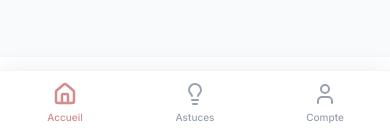
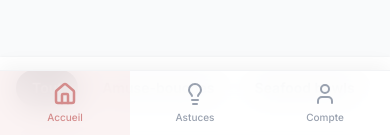
Before and after one commit to SatoshiJr1/wagnousokhnasi, a React (Vite) app in the folder frontend/: page / in a window 390 px wide. Shown: the part 709-844 px from the top of the page. Built offline with nearby package versions, Linux system fonts and the light colour scheme; no server answers; a web font is replaced by a local one.

Commit message:
feat: add PWA update prompt for better deployment experience

```diff
--- a/frontend/src/components/Layout.jsx
+++ b/frontend/src/components/Layout.jsx
@@ -31,25 +31,31 @@ const Layout = ({ children }) => {
       <ReloadPrompt />
 
       {/* Mobile Bottom Navigation */}
-      <div className="fixed bottom-0 left-0 right-0 bg-white border-t border-gray-100 shadow-[0_-4px_20px_rgba(0,0,0,0.05)] z-50 md:hidden pb-safe">
+      <div className="fixed bottom-0 left-0 right-0 bg-white/90 backdrop-blur-lg border-t border-gray-100 shadow-[0_-4px_20px_rgba(0,0,0,0.05)] z-50 md:hidden pb-safe">
         <div className="flex justify-around items-center h-16">
           <Link
             to="/"
-            className={`flex flex-col items-center justify-center w-full h-full space-y-1 ${isActive('/') ? 'text-wagnou-primary' : 'text-gray-400'}`}
+            className={`flex flex-col items-center justify-center w-full h-full space-y-1 transition-all duration-300 ${
+              isActive('/') ? 'text-wagnou-primary bg-wagnou-primary/10' : 'text-gray-400 hover:bg-gray-50'
+            }`}
           >
             <Home size={24} strokeWidth={isActive('/') ? 2.5 : 2} />
             <span className="text-[10px] font-medium">Accueil</span>
           </Link>
           <Link
             to="/astuces"
-            className={`flex flex-col items-center justify-center w-full h-full space-y-1 ${isActive('/astuces') ? 'text-wagnou-primary' : 'text-gray-400'}`}
+            className={`flex flex-col items-center justify-center w-full h-full space-y-1 transition-all duration-300 ${
+              isActive('/astuces') ? 'text-wagnou-primary bg-wagnou-primary/10' : 'text-gray-400 hover:bg-gray-50'
+            }`}
           >
             <Lightbulb size={24} strokeWidth={isActive('/astuces') ? 2.5 : 2} />
             <span className="text-[10px] font-medium">Astuces</span>
           </Link>
           <Link
             to="/login"
-            className={`flex flex-col items-center justify-center w-full h-full space-y-1 ${isActive('/login') ? 'text-wagnou-primary' : 'text-gray-400'}`}
+            className={`flex flex-col items-center justify-center w-full h-full space-y-1 transition-all duration-300 ${
+              isActive('/login') ? 'text-wagnou-primary bg-wagnou-primary/10' : 'text-gray-400 hover:bg-gray-50'
+            }`}
           >
             <User size={24} strokeWidth={isActive('/login') ? 2.5 : 2} />
             <span className="text-[10px] font-medium">Compte</span>
```
